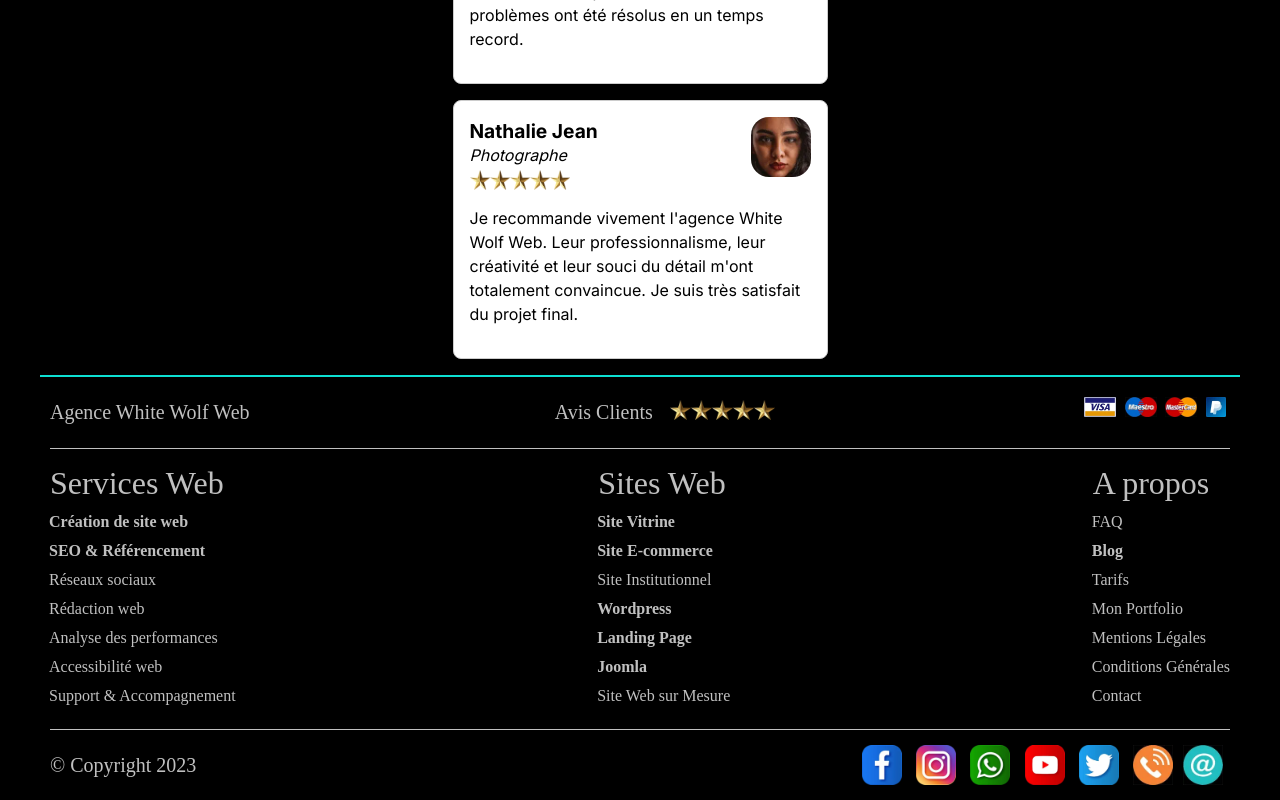
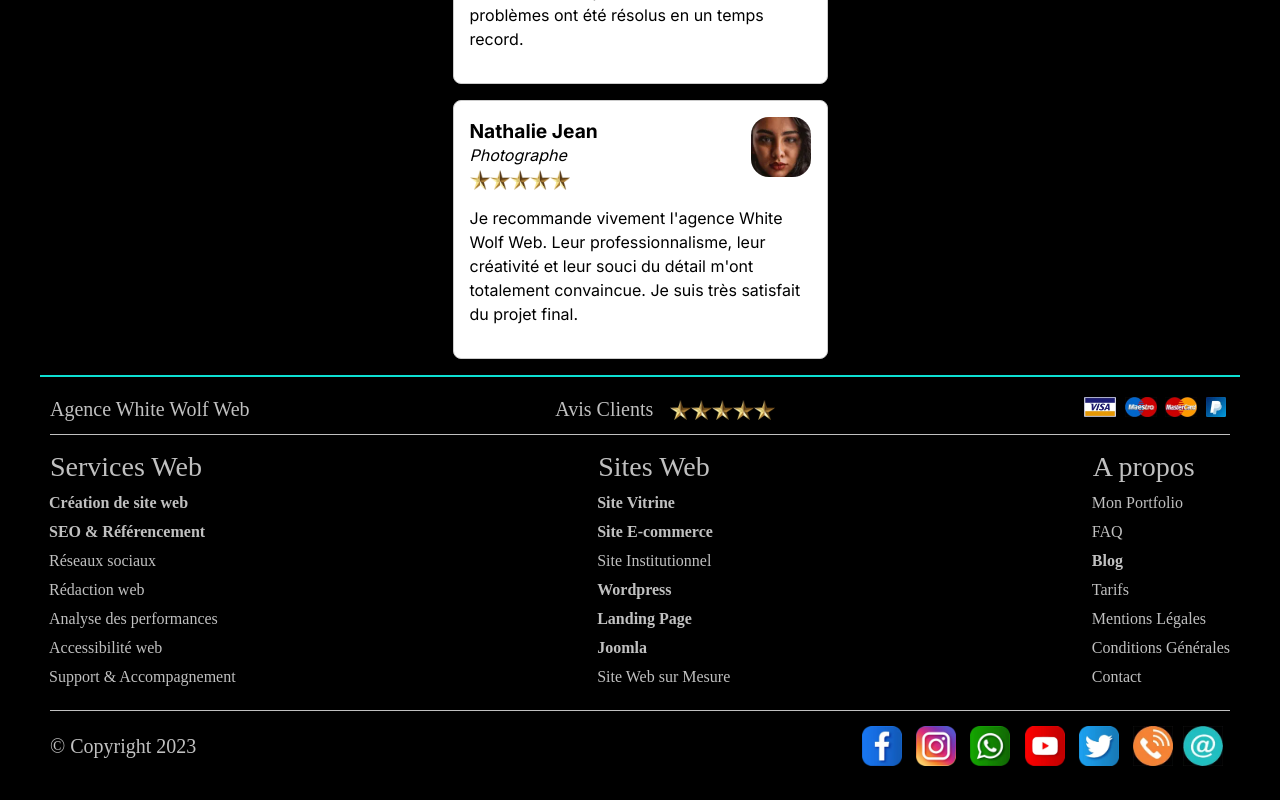
Before and after one commit to White-Wolf-Web/White-wolf-web.com, a Next.js app: page /rating in a window 1280 px wide. Shown: the part 1794-2594 px from the top of the page. Built offline with nearby package versions, Linux system fonts and the light colour scheme.

Commit message:
6 oct 20 h 00

```diff
--- a/app/admin/price/page.js
+++ b/app/admin/price/page.js
@@ -33,6 +33,7 @@ export default function Price() {
 <br />
 <p>Tous les sites sont responsive, niveau accessibilité AA (sauf sur une demande spécifique de votre part), 100% sémantique (structure totalement adapté pour le SEO de Google), 0% BlackHat... </p>
 <br />
+<div class="responsive-table">
 <table border="1" aria-labelledby="tableTitle">
       <caption id="tableTitle">Tableau des Prix des Prestations</caption>
       <thead>
@@ -94,7 +95,7 @@ export default function Price() {
         </tr>
       </tbody>
 </table>
-
+</div>
     </div>
   )
 }
--- a/app/page.module.css
+++ b/app/page.module.css
@@ -440,7 +440,11 @@
   margin: auto;
 }
 
+/* PRICE */
 
+.responsive-table {
+  overflow-x: auto;
+}
 
 
 /*
--- a/components/Cards/Card.module.css
+++ b/components/Cards/Card.module.css
@@ -19,8 +19,9 @@
 	border-bottom: solid 2px #0de0d3;
 }
 .cardTitle {
-	font-size: 1.15rem !important;
+	font-size: 1.25rem !important;
 	margin: 10px auto 12px auto;
+	font-weight: 700;
 	text-align: center !important;
 	white-space: pre-line;
 }
--- a/components/Footer/Footer.js
+++ b/components/Footer/Footer.js
@@ -19,10 +19,10 @@ export default function Footer() {
 		<div className={styles.footer}>
 			<div className={styles.topFooter}>
 				<div>
-					<p>Agence White Wolf Web</p>
+					<h2 className={styles.HFooter}>Agence White Wolf Web</h2>
 				</div><Link href="/rating">
 				<div className={styles.avis}>
-					<p className={styles.avisTitle}>Avis Clients</p>&emsp;
+					<h3 className={styles.HFooter}>Avis Clients</h3>&emsp;
 					<div className={styles.starContainer}>
 						<Image src={starIcon} className={styles.stars} width={21} height={20} alt={"étoile dorée à 5 branches"} title="1er star" />
 						<Image src={starIcon} className={styles.stars} width={21} height={20} alt={"étoile dorée à 5 branches"} title="2e star" />
@@ -41,7 +41,7 @@ export default function Footer() {
 			</div>
 			<div className={styles.middleFooter}>
 				<div className={styles.middleLeftFooter}>
-					<h2>Services Web</h2>
+					<h3>Services Web</h3>
 					<ul>
 						<li>
 							<Link href="/articles/creation-site-web"><strong>Création de site web</strong></Link>
@@ -68,7 +68,7 @@ export default function Footer() {
 					</ul>
 				</div>
 				<div className={styles.middleCenterFooter}>
-					<h2>Sites Web</h2>
+					<h3>Sites Web</h3>
 					<ul>
 						<li>
 							<Link href="/articles/creation-site-web#site-vitrine"><strong>Site Vitrine</strong></Link>
@@ -94,8 +94,11 @@ export default function Footer() {
 					</ul>
 				</div>
 				<div className={styles.middleRightFooter}>
-					<h2>A propos</h2>
+					<h3>A propos</h3>
 					<ul>
+					<li>
+							<Link href="/portfolio">Mon Portfolio</Link>
+						</li>
 						<li>
 							<Link href="/faq">FAQ</Link>
 						</li>
@@ -105,9 +108,7 @@ export default function Footer() {
 						<li>
 							<Link href="/admin/price">Tarifs</Link>
 						</li>
-						<li>
-							<Link href="/portfolio">Mon Portfolio</Link>
-						</li>
+
 						<li>
 							<Link href="/admin/mention-legale">Mentions Légales</Link>
 						</li>
--- a/components/Footer/Footer.module.css
+++ b/components/Footer/Footer.module.css
@@ -13,10 +13,14 @@
 	justify-content: space-between;
 	padding: 0 0 5px 0 ;
 }
+.HFooter {
+	font-size: 20px;
+}
 .avis {
 	display: flex;
 	justify-content: space-between;
 	width: 220px;
+
 }
 .paymentIcons {
 	width: 150px;
--- a/data/DataCardHomePage.js
+++ b/data/DataCardHomePage.js
@@ -3,7 +3,7 @@ export const DataCardHomePage = [
 		card1: {
 			id: "1",
 			imgSrc: "/Assets/Images/Webp/webiconblue.webp",
-			title: "Création de sites web &\n e-commerce 🌐🛍️",
+			title: "Création de sites web 🌐🛍️",
 			title2: "Création de sites web personnalisés 🌐🛍️",
 			titleAlt: "le monde du web et ses sites",
 			text: "Notre agence se spécialise dans la conception et le développement de sites web et de boutiques en ligne attrayants, fonctionnels et faciles à utiliser. Nous mettons l&apos;accent sur l&apos;expérience utilisateur (UX) et le design pour créer des sites web qui attirent l&apos;attention et encouragent les visiteurs à devenir des clients fidèles. Que vous ayez besoin d&apos;un site vitrine pour présenter votre entreprise ou que vous ayez un projet d&apos;une boutique en ligne complète, notre équipe est là pour transformer vos idées en réalité et à optimiser son référencement pour attirer plus de clients.",
@@ -30,7 +30,7 @@ export const DataCardHomePage = [
 		card4: {
 			id: "4",
 			imgSrc: "/Assets/Images/Webp/Social_network_logos.webp",
-			title: "Marketing digital et\n réseaux sociaux 📣🌐",
+			title: "Marketing digital 📣🌐",
 			title2: "Réseaux sociaux & Marketing digital 📣🌐",
 			titleAlt: "Facebook, Instagram, Twitter, Pinterest, Youtube ...",
 			text: "Pour assurer la réussite de votre entreprise en ligne, il est crucial de mettre en place une stratégie de marketing digital efficace. Nos experts en marketing digital vous aideront à développer votre présence en ligne et à atteindre votre cible grâce à des campagnes publicitaires, du content marketing et une gestion efficace des réseaux sociaux (Facebook, Instagram, Twitter ...).  Grâce aux outils d&apos;analyse disponibles, il est possible de mesurer précisément l&apos;efficacité de vos campagnes de marketing digital et d&apos;ajuster vos stratégies en conséquence. ",
@@ -39,7 +39,7 @@ export const DataCardHomePage = [
 		card5: {
 			id: "5",
 			imgSrc: "/Assets/Images/Webp/Clipboard.webp",
-			title: "Stratégie de contenu et\n rédaction 💡📝",
+			title: "Rédactionde contenu 💡📝",
 			title2: "Rédaction de vos contenus 💡📝",
 			titleAlt: "Une page vierge un crayon et une gomme ... l&apos;envie d&apos;écrire",
 			text: "Le contenu de qualité est essentiel pour attirer et fidéliser votre audience. Notre équipe de rédacteurs expérimentés et créatifs élabore des stratégies de contenu personnalisées pour votre entreprise, en tenant compte de votre public cible et de vos objectifs. Nous produisons du contenu engageant, informatif et optimisé pour le référencement, qui vous aidera à vous démarquer de la concurrence et à améliorer votre positionnement en ligne sur les moteurs de recherche tel que Google. Pour que votre contenu soit visible par Google, vous devez l&apos;optimiser pour le SEO",
```
Also changed, not shown: app/page.js (+11 -11 lines), 1 other file (tests, documents, lock files or other folders).
